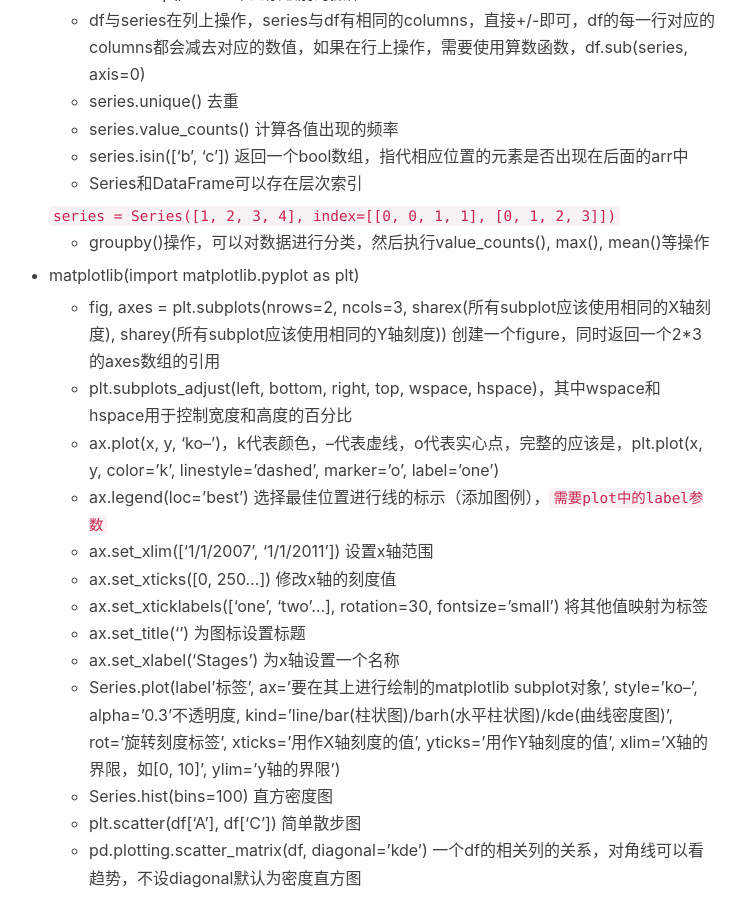
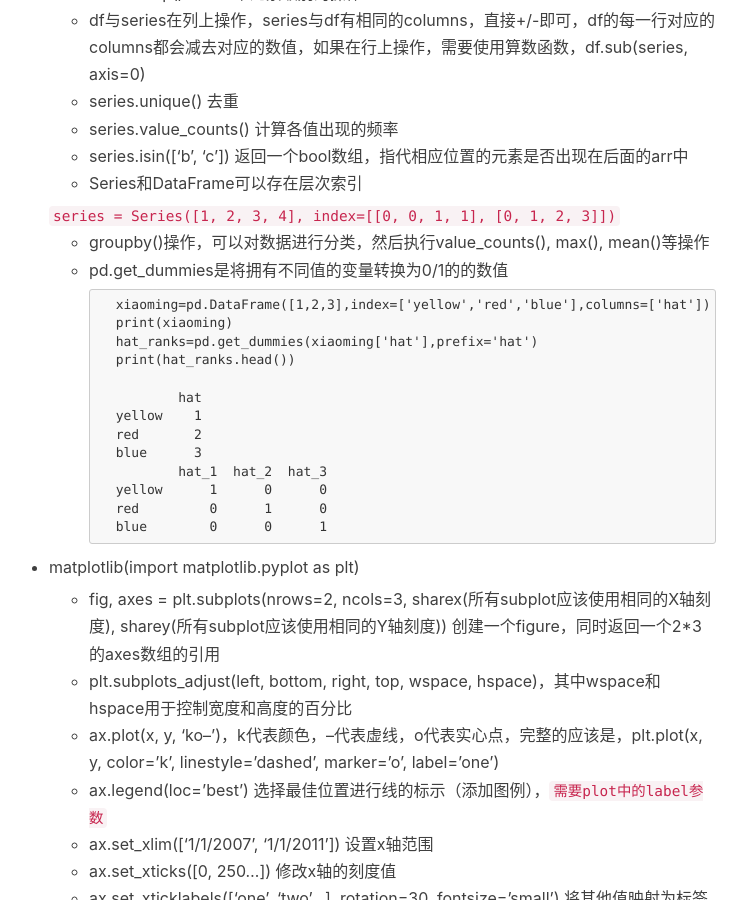
Before and after one commit to mickey0524/mickey0524.github.io, a Jekyll site: the page built from _posts/2017-11-08-numpy-pandas-matplotlib-base.md, in a window 1280 px wide and 900 px high, scrolled down 4460 px. Shown: the whole window, without its empty margins (256-1003 px from the left). Built offline with Jekyll 4.4.1, drawn with Linux system fonts in a browser that asks for light colours; nearby versions of some CDN libraries; comment, search, counter and statistics services are not loaded.

Commit message:
feat(pandas): 增加pd.get_dummies()方法

````diff
--- a/_posts/2017-11-08-numpy-pandas-matplotlib-base.md
+++ b/_posts/2017-11-08-numpy-pandas-matplotlib-base.md
@@ -168,6 +168,23 @@ tags:
     	```
 
     * groupby()操作，可以对数据进行分类，然后执行value_counts(), max(), mean()等操作
+    * pd.get_dummies是将拥有不同值的变量转换为0/1的的数值
+
+        ```
+        xiaoming=pd.DataFrame([1,2,3],index=['yellow','red','blue'],columns=['hat'])
+        print(xiaoming)
+        hat_ranks=pd.get_dummies(xiaoming['hat'],prefix='hat')
+        print(hat_ranks.head())
+
+                hat
+        yellow    1
+        red       2
+        blue      3
+                hat_1  hat_2  hat_3
+        yellow      1      0      0
+        red         0      1      0
+        blue        0      0      1
+        ```
 
 * matplotlib(import matplotlib.pyplot as plt)
 
````
